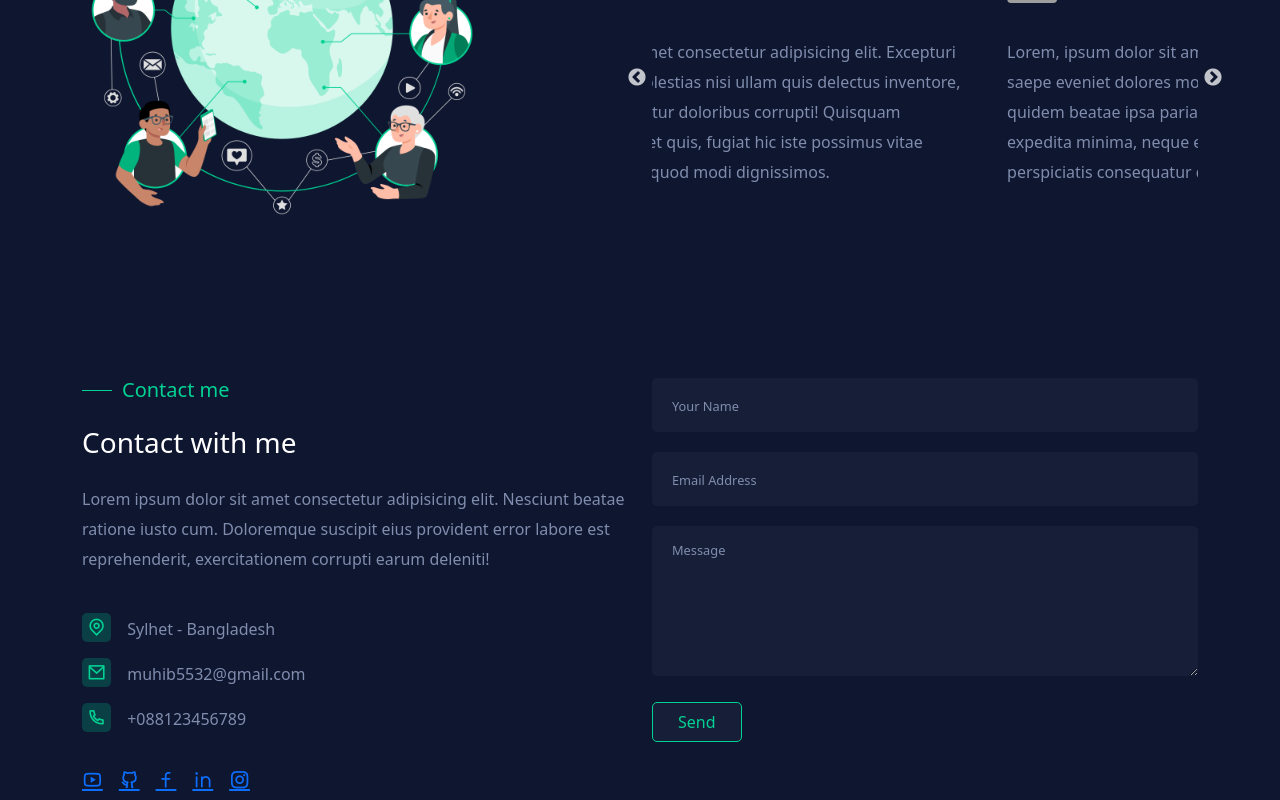
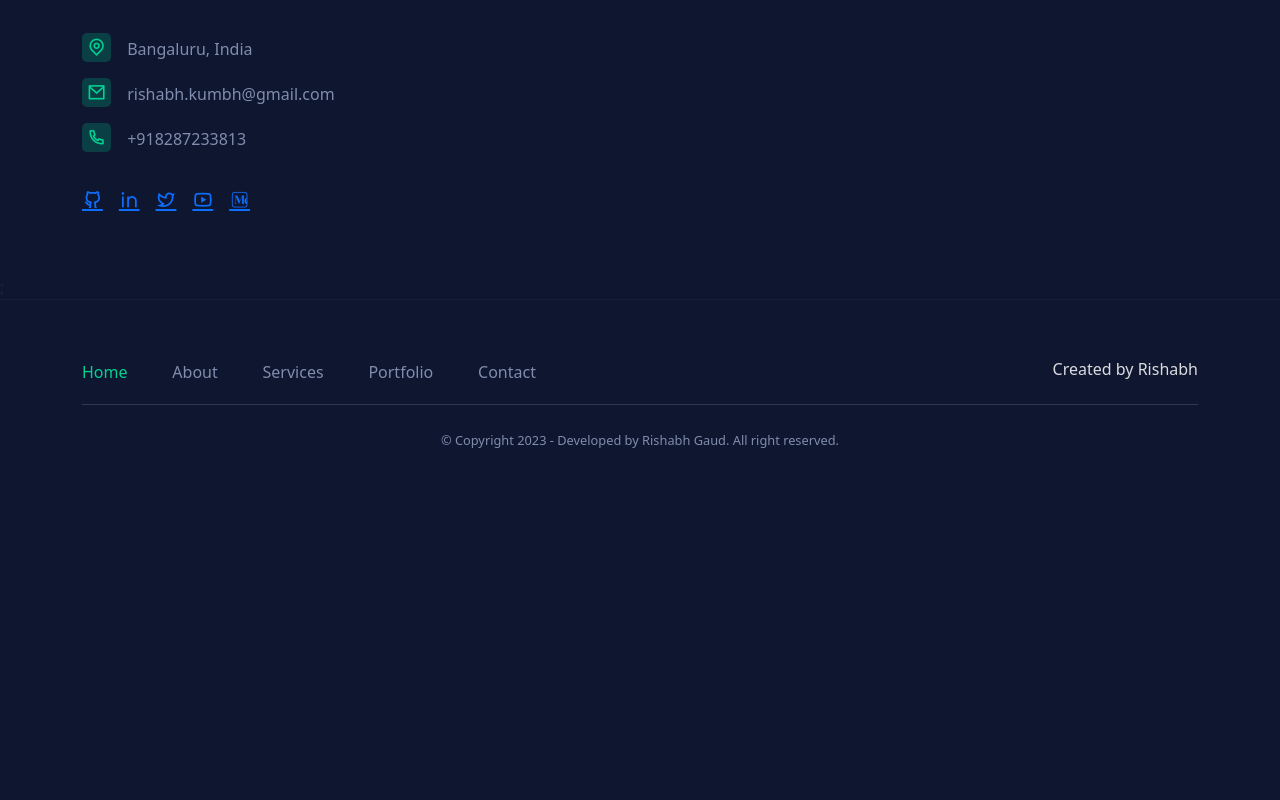
Before and after one commit to Rishabh-Gaud/portfolio, a Next.js app: page / in a window 1280 px wide. Shown: the part 3460-4260 px from the top of the page. After the commit the page ends 3941 px from the top, so only its background shows below. Built offline with nearby package versions, Linux system fonts and the light colour scheme; grey boxes are pictures that could not be loaded.

Commit message:
added contact component, footer

```diff
--- a/components/Footer/Footer.jsx
+++ b/components/Footer/Footer.jsx
@@ -48,7 +48,7 @@ const Footer = () => {
 
           <Col lg="6" className={`${classes.footer__top}`}>
             <div className={`${classes.footer__creator}`}>
-              <h6>Created by Muhib</h6>
+              <h6>Created by Rishabh</h6>
             </div>
           </Col>
 
@@ -56,7 +56,7 @@ const Footer = () => {
           <Col lg="12">
             <div className={`${classes.footer__copyright}`}>
               <p>
-                &copy; Copyright {year} - Developed by Muhibur Rahman. All right
+                &copy; Copyright {year} - Developed by Rishabh Gaud. All right
                 reserved.{" "}
               </p>
             </div>
--- a/components/UI/About.jsx
+++ b/components/UI/About.jsx
@@ -94,7 +94,7 @@ const About = () => {
                     "https://drive.google.com/file/d/1QJryry-Pl9e-309kw0BD9CQAcLGgS5N_/view?usp=sharing"
                   }
                 >
-                  Download CV
+                  Download Resume
                 </Link>
               </button>
             </div>
--- a/components/UI/Contact.jsx
+++ b/components/UI/Contact.jsx
@@ -14,9 +14,8 @@ const Contact = () => {
             <SectionSubtitle subtitle="Contact me" />
             <h3 className="mt-4 mb-4">Contact with me</h3>
             <p>
-              Lorem ipsum dolor sit amet consectetur adipisicing elit. Nesciunt
-              beatae ratione iusto cum. Doloremque suscipit eius provident error
-              labore est reprehenderit, exercitationem corrupti earum deleniti!
+              I have delivered great user experiences to people. Well-versed
+              with React, Javascript, and most of the Web frameworks.
             </p>
 
             <ul className={`${classes.contact__info__list}`}>
@@ -24,44 +23,44 @@ const Contact = () => {
                 <span>
                   <i className="ri-map-pin-line"></i>
                 </span>
-                <p>Sylhet - Bangladesh</p>
+                <p>Bangaluru, India</p>
               </li>
               <li className={`${classes.info__item}`}>
                 <span>
                   <i className="ri-mail-line"></i>
                 </span>
-                <p>muhib5532@gmail.com</p>
+                <p>rishabh.kumbh@gmail.com</p>
               </li>
               <li className={`${classes.info__item}`}>
                 <span>
                   <i className="ri-phone-line"></i>
                 </span>
-                <p>+088123456789</p>
+                <p>+918287233813</p>
               </li>
             </ul>
 
             <div className={`${classes.social__links}`}>
-              <Link href="#">
+              <Link href="https://github.com/Rishabh-Gaud/">
+                <i className="ri-github-line"></i>
+              </Link>
+              <Link href="https://www.linkedin.com/in/rishabhgaud7800/">
+                <i className="ri-linkedin-line"></i>
+              </Link>
+              <Link href="https://twitter.com/GaudRishabh">
+                <i className="ri-twitter-line"></i>
+              </Link>
+              <Link href="https://www.youtube.com/@rishabhgaur2102/about">
                 <i className="ri-youtube-line"></i>
               </Link>
-              <Link href="#">
-                <i className="ri-github-line"></i>
-              </Link>
-              <Link href="#">
-                <i className="ri-facebook-line"></i>
-              </Link>
-              <Link href="#">
-                <i className="ri-linkedin-line"></i>
-              </Link>
-              <Link href="#">
-                <i className="ri-instagram-line"></i>
+              <Link href="https://medium.com/@rishabh78150891">
+                <i className="ri-medium-line"></i>
               </Link>
             </div>
           </Col>
 
-          <Col lg="6" md="6">
+          {/* <Col lg="6" md="6">
             <Form />
-          </Col>
+          </Col> */}
         </Row>
       </Container>
     </section>
--- a/components/UI/Portfolio.jsx
+++ b/components/UI/Portfolio.jsx
@@ -32,11 +32,46 @@ const Portfolio = () => {
 
   return (
     <section id="portfolio">
+      {/* <Container>
+        <Row>
+          <Col lg="6" md="6" className="mb-5">
+            <SectionSubtitle subtitle=" My portfolio" />
+            <h4 className="mt-4">Some of my distinguished works</h4>
+          </Col>
+
+          <Col lg="6" md="6">
+            <div className={`${classes.tab__btns} text-end`}>
+              <button
+                className={` ${
+                  filter === "Mobile App" ? active : ""
+                } secondary__btn text-white`}
+                onClick={() => setFilter("Mobile App")}
+              >
+                Mobile App
+              </button>
+              <button
+                className={`${
+                  filter === "Web Design" ? active : ""
+                } secondary__btn text-white`}
+                onClick={() => setFilter("Web Design")}
+              >
+                Web Design
+              </button>
+            </div>
+          </Col>
+
+          {data?.map((item) => (
+            <Col lg="4" md="4" sm="6" key={item.id}>
+              <PortfolioItem item={item} />
+            </Col>
+          ))}
+        </Row>
+      </Container> */}
       <Container>
         <Row>
           <Col lg="6" md="6" className="mb-5">
             <SectionSubtitle subtitle=" My portfolio" />
-            <h4 className="mt-4">Some of my distinguished works</h4>
+            <h4 className="mt-4">Project</h4>
           </Col>
 
           <Col lg="6" md="6">
--- a/pages/index.js
+++ b/pages/index.js
@@ -13,7 +13,6 @@ export default function Home() {
       <Services />
       <About />
       <Portfolio />
-      <Testimonial />
       <Contact />
     </Fragment>
   );
```
